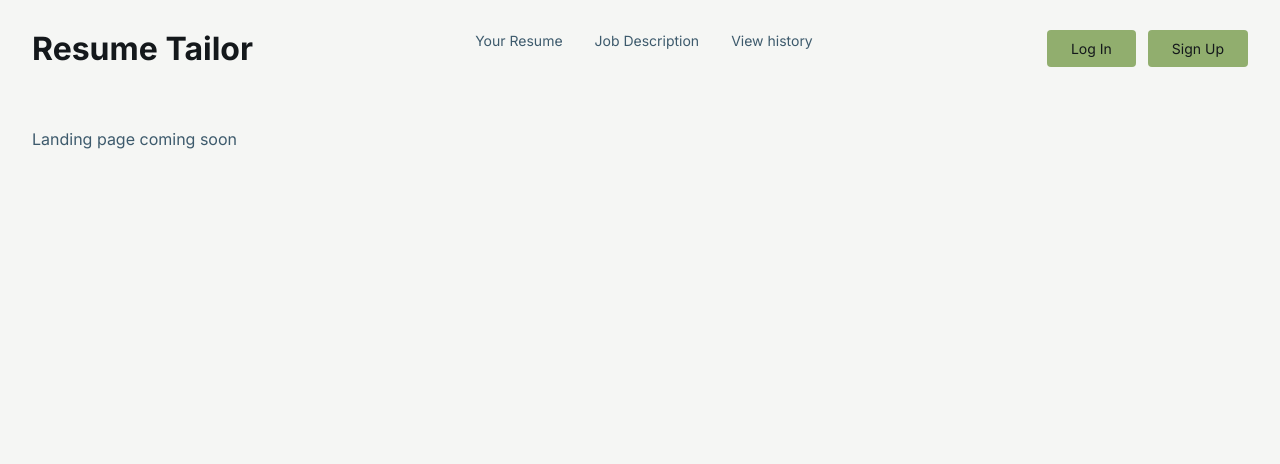
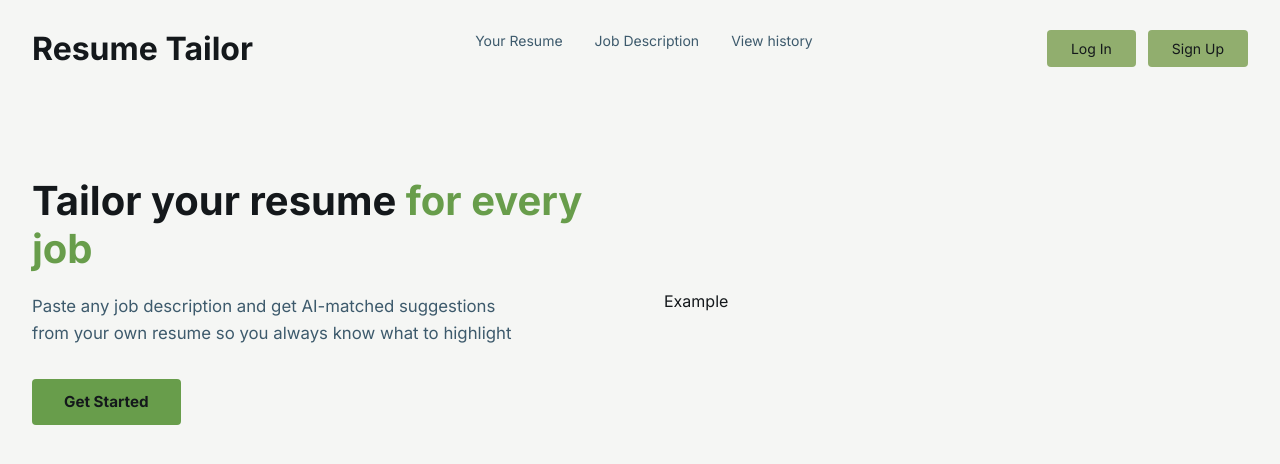
Before and after one commit to gianghiio/job-tracker, a Next.js app: page / in a window 1280 px wide. Shown: the top 464 px of the page. Built offline with nearby package versions, Linux system fonts and the light colour scheme.

Commit message:
Add hero section

```diff
--- a/src/app/globals.css
+++ b/src/app/globals.css
@@ -90,6 +90,69 @@ body {
 .nav-tag a:hover {
   color:#689D4B;
 }
+
+/*HERO*/
+.hero-section {
+  display: grid;
+  grid-template-columns: 1fr 1fr;
+  gap: 3rem;
+  align-items: center;
+  padding: 3rem 0 4rem;
+}
+
+.hero-left {
+  display: flex;
+  flex-direction: column;
+}
+
+.landing-headline {
+  font-family: var(--font-inter);
+  font-size: 2.5rem;
+  font-weight: 700;
+  line-height: 1.2;
+  margin: 0 0 1.25rem;
+}
+
+.accent-text {
+  color: #689D4B;
+}
+
+.landing-subtitle {
+  font-size: 1.05rem;
+  color: #3D5A6C;
+  line-height: 1.6;
+  margin: 0 0 2rem;
+  max-width: 480px;
+}
+
+.cta-button {
+  align-self: flex-start;
+  font-family: var(--font-inter);
+  font-size: 0.95rem;
+  font-weight: 600;
+  background-color: #689D4B;
+  color: #14181B;
+  border: none;
+  padding: 0.85rem 2rem;
+  border-radius: 4px;
+  cursor: pointer;
+}
+
+.cta-button:hover {
+  background-color: #91AE6E;
+}
+
+@media (max-width: 700px) {
+  .hero-section {
+    grid-template-columns: 1fr;
+  }
+  .landing-headline {
+    font-size: 2rem;
+  }
+}
+
+/**/
+
 
 .page-heading {
   font-size: 1.875rem;
--- a/src/app/page.tsx
+++ b/src/app/page.tsx
@@ -57,7 +57,16 @@ export default function Home() {
           <button className="sign-up">Sign Up</button>
         </div>
       </div>
-      <p className="page-subtitle">Landing page coming soon</p>
+      <div className="hero-section">
+        <div className="hero-left">
+          <h1 className="landing-headline">Tailor your resume <span className="accent-text">for every job</span></h1>
+          <p className="landing-subtitle">Paste any job description and get AI-matched suggestions from your own resume so you always know what to highlight</p>
+          <button className="cta-button">Get Started</button>
+        </div>
+        <div className="hero-right">
+          <p>Example</p>
+        </div>
+      </div>
     </div>
   );
 }
```
